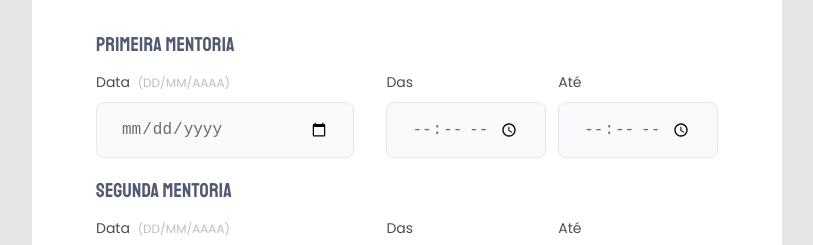
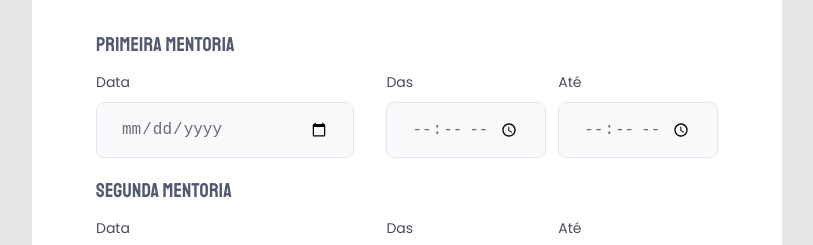
Before and after one commit to helomafra/explorerDesafio-Formulario, a plain HTML site: page index.html in a window 1280 px wide. Shown: the part 1047-1292 px from the top of the page, without its empty margins (233-1046 px from the left). Drawn offline with Linux system fonts and the light colour scheme.

Commit message:
Update index.html

```diff
--- a/index.html
+++ b/index.html
@@ -67,7 +67,7 @@
             <div class="col-3">
 
               <div class="input-wrapper">
-                <label for="event-date">Data <span>(DD/MM/AAAA)</span></label>
+                <label for="event-date">Data</label>
                 <input type="date" id="event-date">
               </div>
 
@@ -94,7 +94,7 @@
               <div class="col-3">
 
                 <div class="input-wrapper">
-                  <label for="event-date">Data <span>(DD/MM/AAAA)</span></label>
+                  <label for="event-date">Data</label>
                   <input type="date" id="event-date">
                 </div>
 
```
